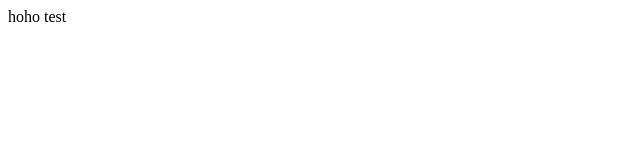
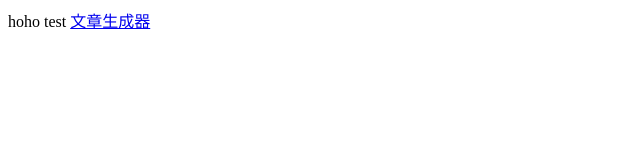
Before and after one commit to jimuyouyou/node-interview-questions, a plain HTML site: page docs/index.html in a window 1280 px wide. Shown: the whole page, without its empty margins (0-640 px from the left). Drawn offline with Linux system fonts and the light colour scheme.

Commit message:
update docs gh-pages

```diff
--- a/docs/index.html
+++ b/docs/index.html
@@ -1,6 +1,6 @@
 <html>
   <body>
     hoho test
-    <a href="https://suulnnka.github.io/BullshitGenerator/index.html" target="_blank>文章生成器</a>
+    <a href="https://suulnnka.github.io/BullshitGenerator/index.html" target="_blank">文章生成器</a>
   </body>
 </html>
```
